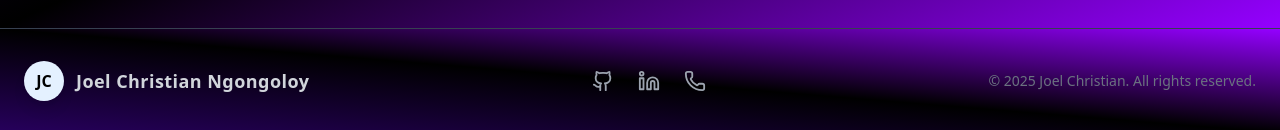
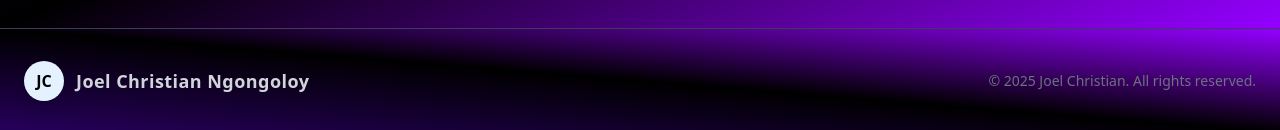
Before and after one commit to JoelChristianNgongoloy/PORTO_JOEL, a Next.js app: page / in a window 1280 px wide. Shown: the part 3840-3970 px from the top of the page. Built offline with nearby package versions, Linux system fonts and the light colour scheme.

Commit message:
third commit

```diff
--- a/components/footer.tsx
+++ b/components/footer.tsx
@@ -15,34 +15,6 @@ export default function Footer() {
             </span>
           </div>
 
-          {/* Social Media Links */}
-          <div className="flex items-center gap-6 text-gray-400">
-            <a
-              href="https://github.com/username"
-              target="_blank"
-              rel="noopener noreferrer"
-              className="hover:text-neonSky transition-colors duration-300"
-            >
-              <Github size={22} />
-            </a>
-            <a
-              href="https://linkedin.com/in/username"
-              target="_blank"
-              rel="noopener noreferrer"
-              className="hover:text-neonSky transition-colors duration-300"
-            >
-              <Linkedin size={22} />
-            </a>
-            <a
-              href="https://wa.me/6281234567890"
-              target="_blank"
-              rel="noopener noreferrer"
-              className="hover:text-neonSky transition-colors duration-300"
-            >
-              <Phone size={22} />
-            </a>
-          </div>
-
           {/* Copyright */}
           <p className="text-sm text-gray-500 text-center md:text-right">
             © {new Date().getFullYear()} Joel Christian. All rights reserved.
```
